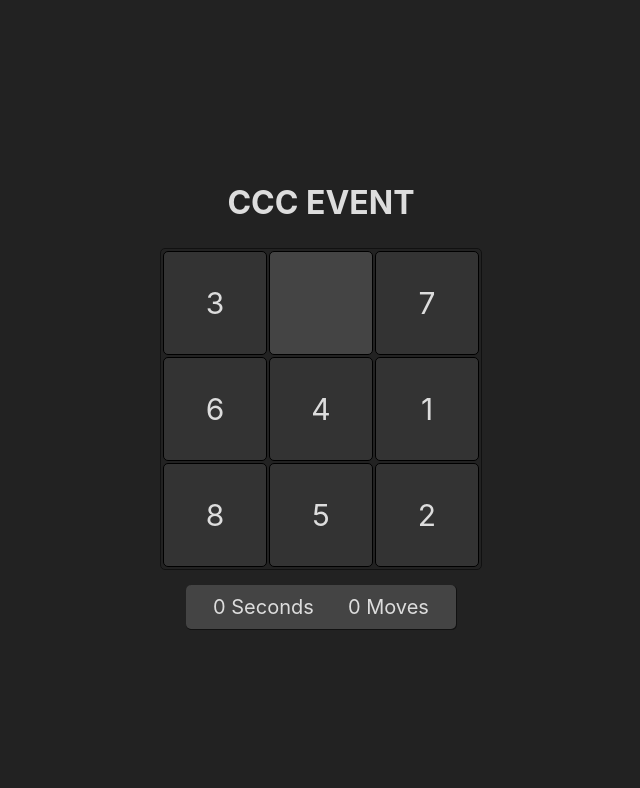
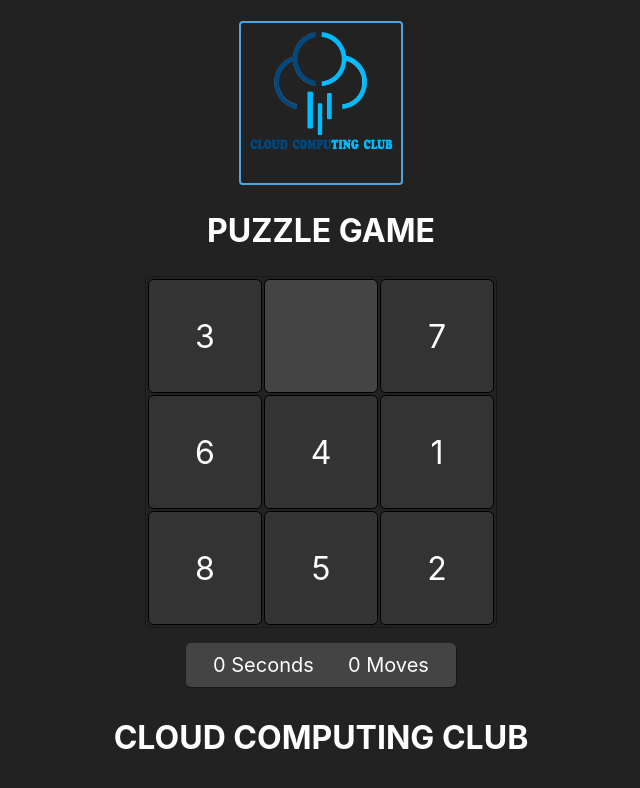
Before and after one commit to sambitsargam/ccc-event, a Vue app: page / in a window 1280 px wide. Shown: the top 788 px of the page, without its empty margins (319-959 px from the left). Built offline with nearby package versions, Linux system fonts and the light colour scheme.

Commit message:
final touch

```diff
--- a/src/App.vue
+++ b/src/App.vue
@@ -34,11 +34,11 @@ body,
 }
 
 :root {
-  --dark: #111;
+  --dark: rgb(25, 24, 24);
   --bg-dark: #222;
   --bg: #333;
   --bg-light: #444;
-  --text: #ddd;
-  --solved: rgba(50, 255, 50, 0.2);
+  --text: rgb(253, 253, 253);
+  --solved: rgba(11, 212, 234, 0.2);
 }
 </style>
--- a/src/components/BoardTile.vue
+++ b/src/components/BoardTile.vue
@@ -34,12 +34,12 @@ export default {
 
 <style scoped>
 .tile {
-  width: 100px;
-  height: 100px;
+  width: 110px;
+  height: 110px;
   text-align: center;
-  font-size: 30px;
+  font-size: 32px;
   border: 1px solid black;
-  border-radius: 5px;
+  border-radius: 5.5px;
   background-color: var(--bg);
   cursor: pointer;
 }
--- a/src/components/GameBoard.vue
+++ b/src/components/GameBoard.vue
@@ -1,6 +1,10 @@
 <template>
+
   <div class="game-container">
-    <h1 class="title">CCC EVENT</h1>
+    <div id="appss">
+        <img src="../assets/logo.png">
+    </div>
+    <h1 class="title">PUZZLE GAME</h1>
     <table class="board-table" :class="{ solved: isSolved }">
       <tbody>
         <tr v-for="(row, rowIndex) in board" :key="rowIndex">
@@ -21,15 +25,15 @@
     </div>
     <div v-if="isSolved">
     <form action="https://submit-form.com/3E0pt0pi">
-      <input
+       <input
     type="hidden"
-    name="_feedback.success.title"
-    value="Thanks for joining with us"
+    name="_redirect"
+    value="https://leaderboard.ccc-game.tech"
   />
 
       <h2>Name
       <input type="text" required="required" name="Name" /></h2>
-      <h2>Roll Number
+      <h2>Roll No
         <input type="number" required="required" name="Roll_Number" /></h2>
  <input type="hidden" name="Time"  v-model="timer"  />
  <input type="hidden" name="Moves"  v-model="moves" />
@@ -37,7 +41,11 @@
       </form>
 
     </div>
+     <div class="club">
+  <h1>CLOUD COMPUTING CLUB</h1>
+</div>
   </div>
+
 </template>
 
 <script>
@@ -51,7 +59,6 @@ import {
 } from "@/assets/board";
 
 const correctBoard = getBoard();
-
 export default {
   data() {
     return {
@@ -129,6 +136,7 @@ a {
   color: var(--text);
 }
 
+
 .state-container {
   min-width: 250px;
   justify-content: space-around;
@@ -139,6 +147,14 @@ a {
   padding: 10px;
   font-size: 20px;
   box-shadow: 0.5px 0.5px 0.5px 0.5px var(--dark);
+}
+
+
+  img {
+  border: 2px solid rgb(80, 165, 225);
+  border-radius: 4px;
+  padding: 5px;
+  width: 150px;
 }
 
 .board-table {
```
Also changed, not shown: src/assets/logo.png (added).
